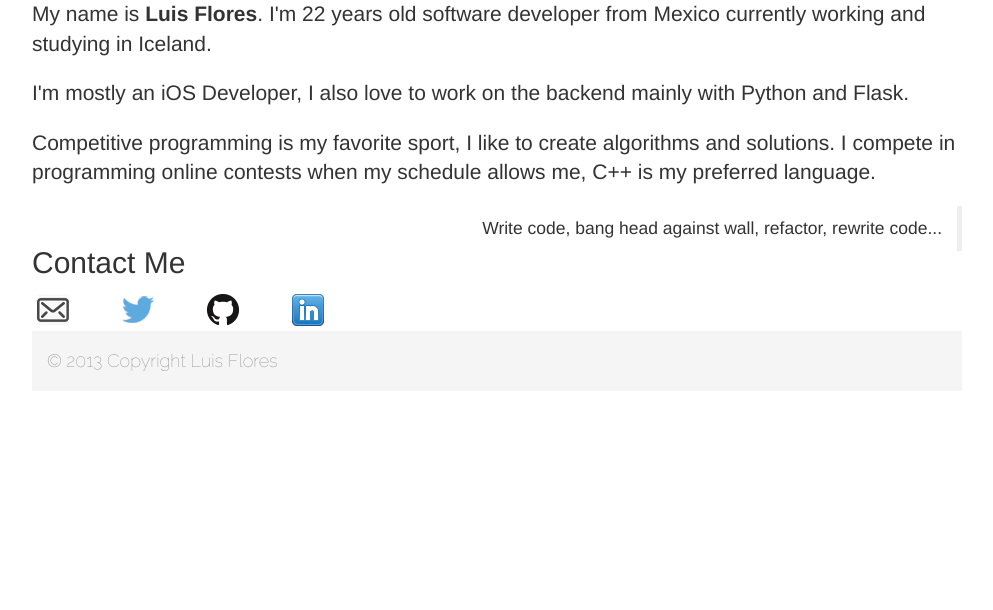
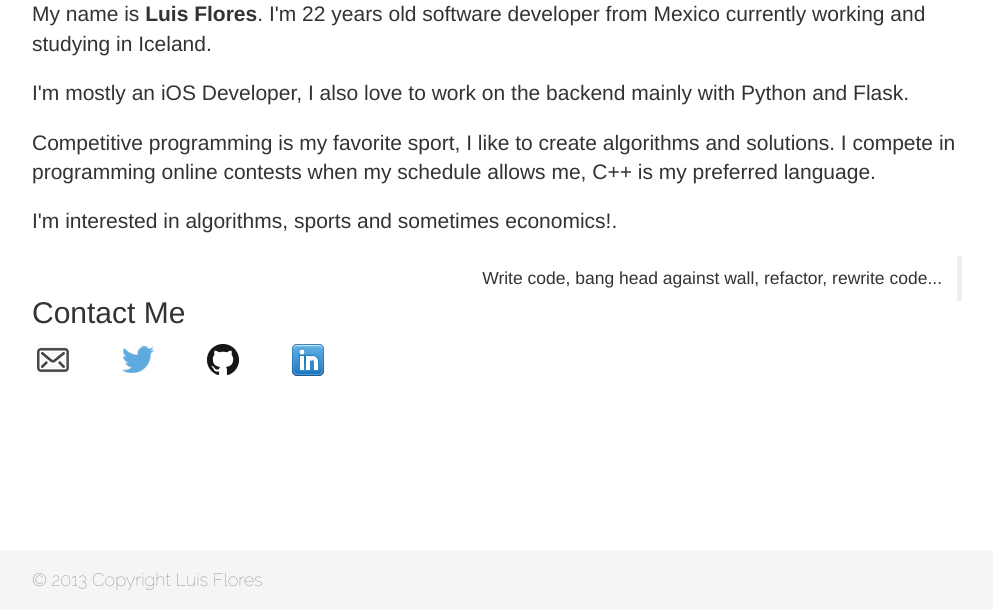
Before and after one commit to LuisFloresV/luisflores.mx, a Flask app: page / in a window 1280 px wide. Shown: the part 190-800 px from the top of the page, without its empty margins (143-1136 px from the left). Run offline with Flask 2, Linux system fonts and the light colour scheme; parts of the project's set-up code (start-up, migrations or seed data) failed here and were passed over; some libraries are stand-ins or nearby versions.

Commit message:
Fix minor bugs and add blacklist

```diff
--- a/luisflores/templates/about.html
+++ b/luisflores/templates/about.html
@@ -5,11 +5,11 @@
 
 <p class="lead">My name is <strong><span itemprop="name">Luis Flores</span></strong>. I'm 22 years old software developer from Mexico currently working and studying in <span itemprop="locality">Iceland</span>.</p>
 <p class="lead">I'm mostly an <span itemprop="rol">iOS Developer<span>, I also love to work on the backend mainly with Python and Flask.</p>
-
 <p class="lead">Competitive programming is my favorite sport, I like to create algorithms and solutions.
 I compete in programming online contests when my schedule allows me, C++ is my preferred language.</p>
+<p class="lead">I'm interested in algorithms, sports and sometimes economics!.</p>
 
-<div>
+</div>
 
 <blockquote class="pull-right">Write code, bang head against wall, refactor, rewrite code...</blockquote>
 </br>
```
Also changed, not shown: 1 other file.
